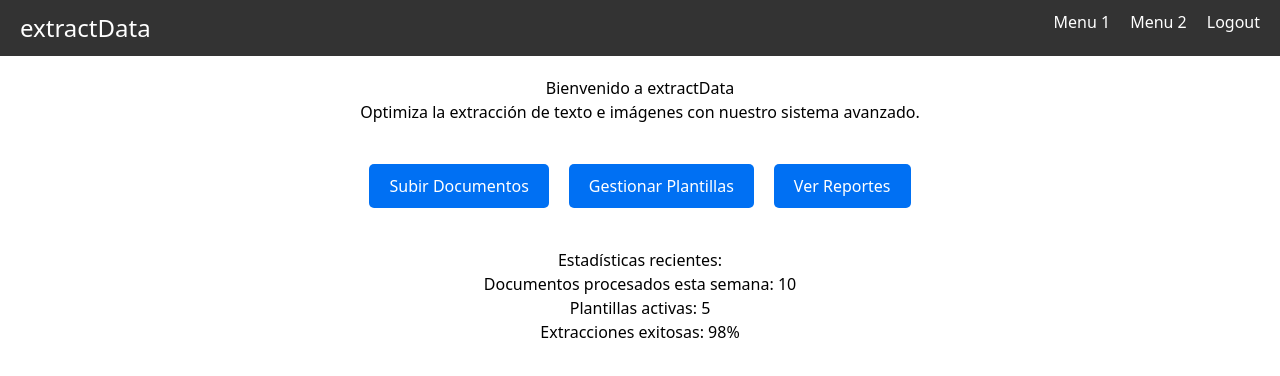
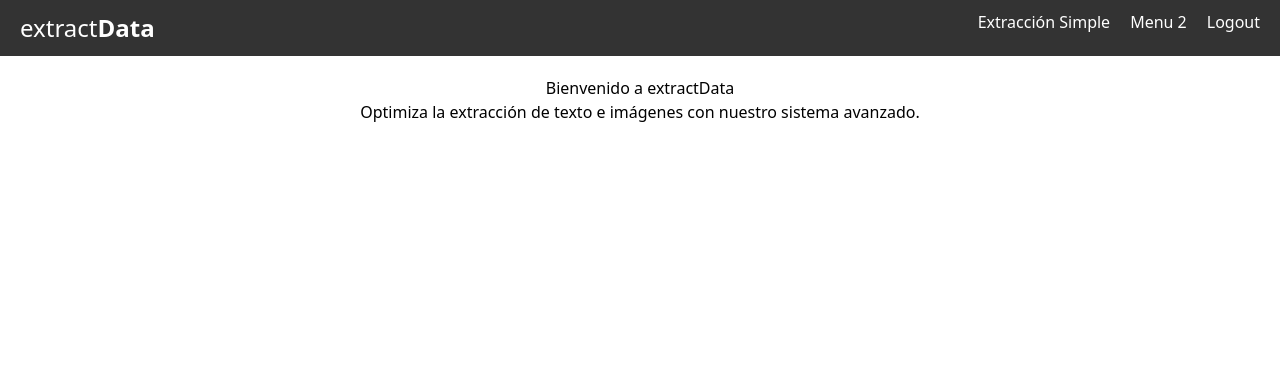
Before and after one commit to JaimeRax/interfaceinfoprocessing, a Next.js app: page /home in a window 1280 px wide. Shown: the top 376 px of the page. Built offline with nearby package versions, Linux system fonts and the light colour scheme.

Commit message:
feat(refactor): create component navbar and create screen

```diff
--- /dev/null
+++ b/pages/components/Navbar.tsx
@@ -0,0 +1,31 @@
+import React from "react";
+import { useRouter } from "next/router";
+import styles from "../../styles/Navbar.module.css";
+
+const Navbar = () => {
+  const router = useRouter();
+
+  return (
+    <nav className={styles.navbar}>
+      <div className={styles.logo} onClick={() => router.push("/home")}>
+        extract<strong>Data</strong>
+      </div>
+      <ul className={styles.menu}>
+        <li
+          className={styles.menuItem}
+          onClick={() => router.push("/screens/extractSingle")}
+        >
+          Extracción Simple
+        </li>
+        <li className={styles.menuItem} onClick={() => router.push("/menu2")}>
+          Menu 2
+        </li>
+        <li className={styles.menuItem} onClick={() => router.push("/login")}>
+          Logout
+        </li>
+      </ul>
+    </nav>
+  );
+};
+
+export default Navbar;
--- a/pages/home.tsx
+++ b/pages/home.tsx
@@ -1,35 +1,11 @@
 import React from "react";
-import { useRouter } from "next/router";
+import Navbar from "../pages/components/Navbar";
 import styles from "../styles/Home.module.css";
 
 const Home = () => {
-  const router = useRouter();
-
-  const handleUpload = () => {
-    router.push("/home");
-  };
-
-  const handleTemplates = () => {
-    router.push("/home");
-  };
-
-  const handleReports = () => {
-    router.push("/home");
-  };
-
   return (
     <div className={styles.container}>
-      <nav className={styles.navbar}>
-        <div className={styles.logo}>extractData</div>
-        <ul className={styles.menu}>
-          <li className={styles.menuItem}>Menu 1</li>
-          <li className={styles.menuItem}>Menu 2</li>
-          <li className={styles.menuItem} onClick={() => router.push("/login")}>
-            Logout
-          </li>
-        </ul>
-      </nav>
-
+      <Navbar />
       <div className={styles.welcome}>
         <h1>Bienvenido a extractData</h1>
         <p>
@@ -37,25 +13,7 @@ const Home = () => {
           avanzado.
         </p>
       </div>
-
-      <div className={styles.actions}>
-        <button onClick={handleUpload} className={styles.button}>
-          Subir Documentos
-        </button>
-        <button onClick={handleTemplates} className={styles.button}>
-          Gestionar Plantillas
-        </button>
-        <button onClick={handleReports} className={styles.button}>
-          Ver Reportes
-        </button>
-      </div>
-
-      <div className={styles.stats}>
-        <h3>Estadísticas recientes:</h3>
-        <p>Documentos procesados esta semana: 10</p>
-        <p>Plantillas activas: 5</p>
-        <p>Extracciones exitosas: 98%</p>
-      </div>
+      <div className={styles.actions}></div>
     </div>
   );
 };
--- /dev/null
+++ b/pages/screens/extractSinge.tsx
@@ -0,0 +1,17 @@
+import React from "react";
+import Navbar from "../components/Navbar";
+import styles from "../../styles/Home.module.css";
+
+const ExtactSingle = () => {
+  return (
+    <div className={styles.container}>
+      <Navbar />
+      <div className={styles.welcome}>
+        <h1>extractData Single</h1>
+      </div>
+      <div className={styles.actions}></div>
+    </div>
+  );
+};
+
+export default ExtactSingle;
--- /dev/null
+++ b/pages/screens/extractSingle.tsx
@@ -0,0 +1,17 @@
+import React from "react";
+import Navbar from "../components/Navbar";
+import styles from "../../styles/Home.module.css";
+
+const ExtactSingle = () => {
+  return (
+    <div className={styles.container}>
+      <Navbar />
+      <div className={styles.welcome}>
+        <h1>extractData Single</h1>
+      </div>
+      <div className={styles.actions}></div>
+    </div>
+  );
+};
+
+export default ExtactSingle;
--- /dev/null
+++ b/styles/Navbar.module.css
@@ -0,0 +1,26 @@
+.navbar {
+  display: flex;
+  justify-content: space-between;
+  padding: 10px 20px;
+  background-color: #333;
+  color: white;
+}
+
+.logo {
+  font-size: 24px;
+  cursor: pointer;
+}
+
+.menu {
+  display: flex;
+  gap: 20px;
+}
+
+.menuItem {
+  cursor: pointer;
+  color: white;
+}
+
+.menuItem:hover {
+  color: #0070f3;
+}
```
